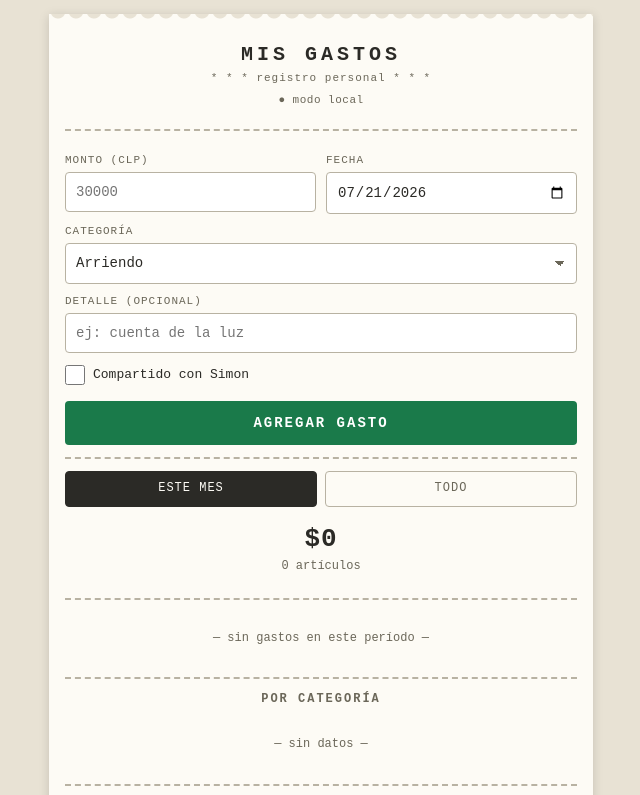
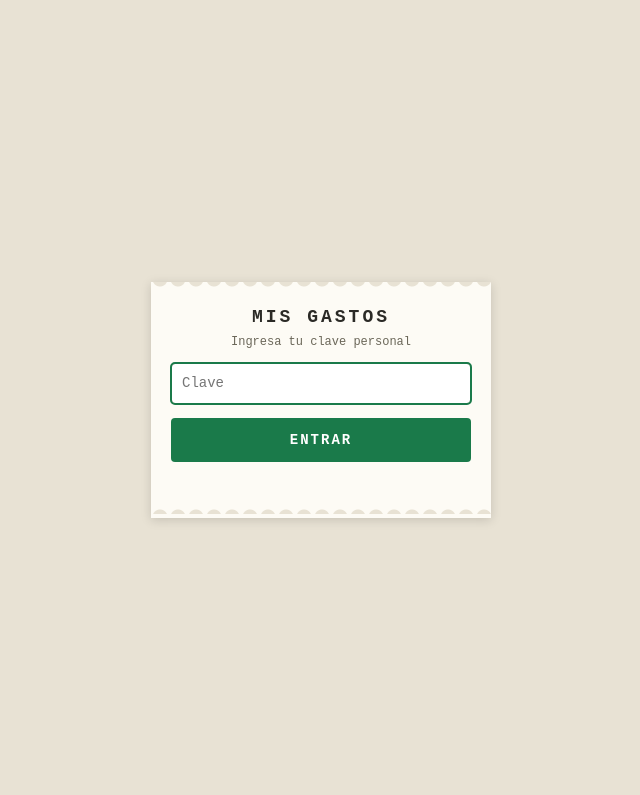
Before and after one commit to cruiztagle97/mis-gastos, a plain HTML site: page index.html in a window 1280 px wide. Shown: the top 795 px of the page, without its empty margins (319-959 px from the left). Drawn offline with nearby package versions, Linux system fonts and the light colour scheme.

Commit message:
Conectar con Supabase (URL y anon key del proyecto)
Co-Authored-By: Claude Fable 5 <noreply@anthropic.com>

```diff
--- a/index.html
+++ b/index.html
@@ -265,9 +265,9 @@
      Authentication → Users (la clave de la app es su contraseña)
    Si se dejan vacíos, la app funciona en modo local (sin sincronización).
    ============================================================ */
-const SUPABASE_URL = "";
-const SUPABASE_ANON_KEY = "";
-const SUPABASE_EMAIL = "";
+const SUPABASE_URL = "https://otvazmkzlzmldnhiufnf.supabase.co";
+const SUPABASE_ANON_KEY = "eyJhbGciOiJIUzI1NiIsInR5cCI6IkpXVCJ9.eyJpc3MiOiJzdXBhYmFzZSIsInJlZiI6Im90dmF6bWt6bHptbGRuaGl1Zm5mIiwicm9sZSI6ImFub24iLCJpYXQiOjE3ODQ2NjA2NTAsImV4cCI6MjEwMDIzNjY1MH0.pJSs-iOUj_86BNx_FJEpdsH0Ai1PBOMCsG9qhzbMqrM";
+const SUPABASE_EMAIL = "camila.ruiztagle.1997@gmail.com";
 
 const CATEGORIAS = ["Arriendo","Gastos comunes","Cuentas depto","Comida","Salidas a comer","Snacks","Transporte","Servicios","Entretención","Compras","Salud","Otros"];
 const COLORES = ["#c0392b","#d4820a","#b7a112","#1a7a4a","#16948c","#2471a3","#5b4ea3","#8e44ad","#c2447e","#7f8c8d","#8a6d3b","#5d6d7e"];
```
